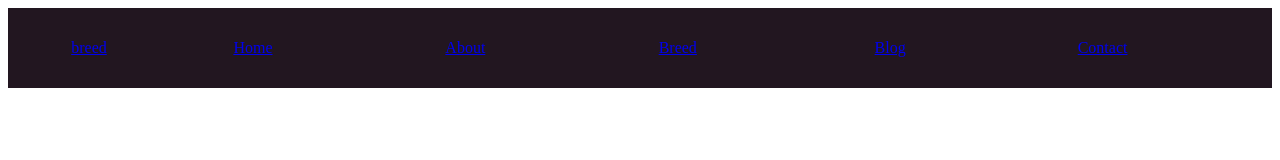
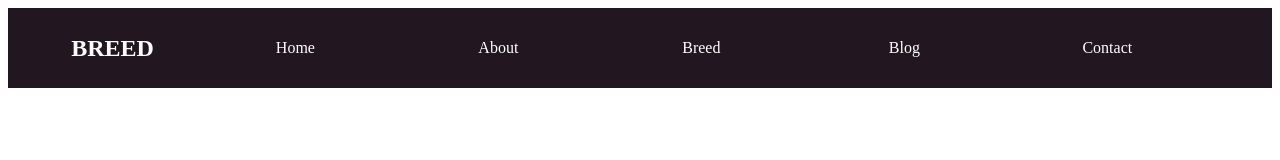
Before and after one commit to BogdanFomin-2612/Company_SBY, a plain HTML site: page index.html in a window 1280 px wide. Drawn offline with Linux system fonts and the light colour scheme.

Commit message:
Update css

```diff
--- a/style.css
+++ b/style.css
@@ -15,9 +15,21 @@
     align-items: center;
 }
 
+.nav-bar .logo {
+    color: white;
+    font-size: 24px;
+    font-weight: bold;
+    text-transform: uppercase;
+}
+
 .nav-bar .item {
     color: white;
     text-decoration: none;
     padding: 15px 20px;
     font-size: 16px;
 }
+
+a {
+    color: white;
+    text-decoration: none;
+}
```
